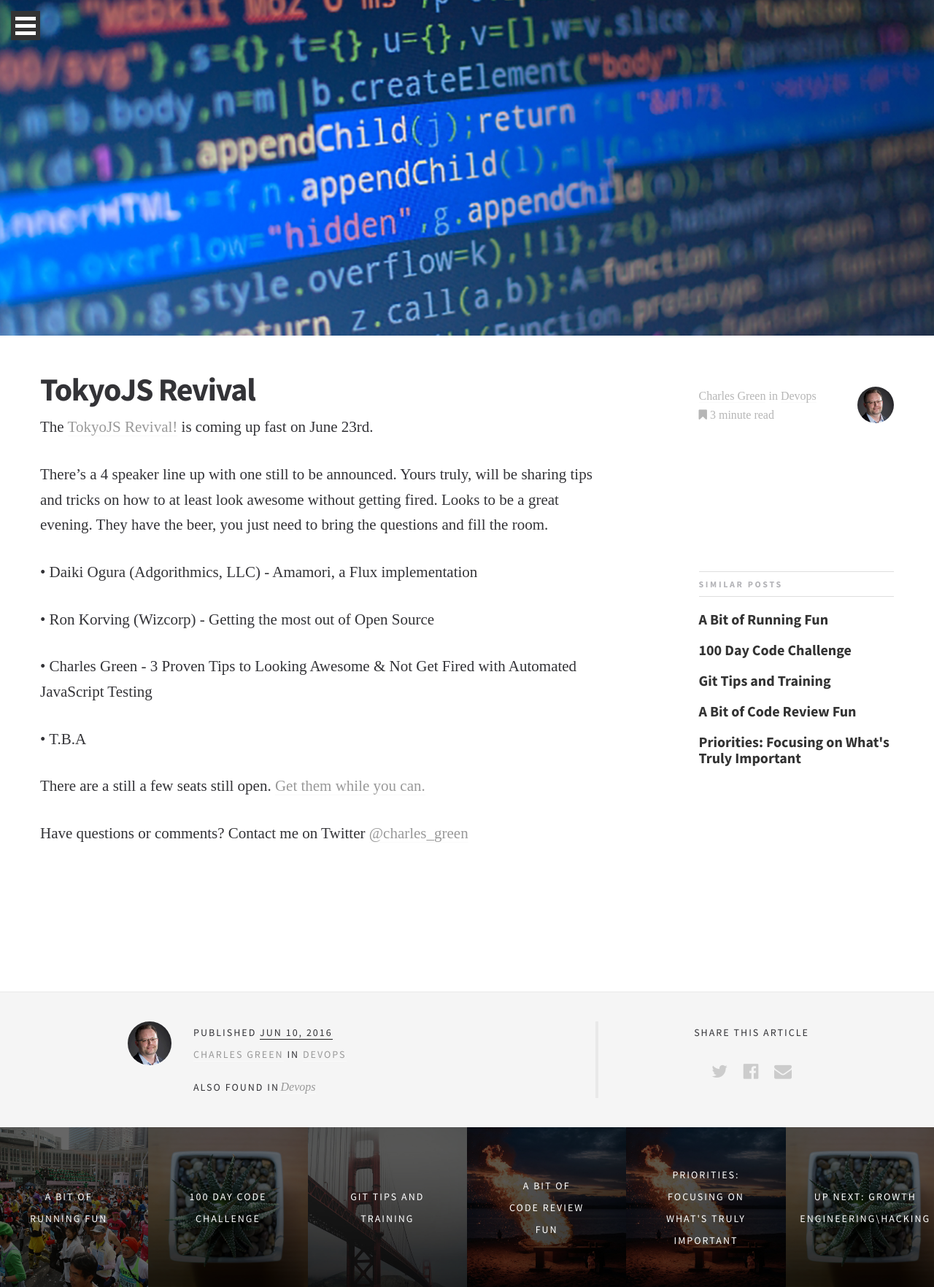
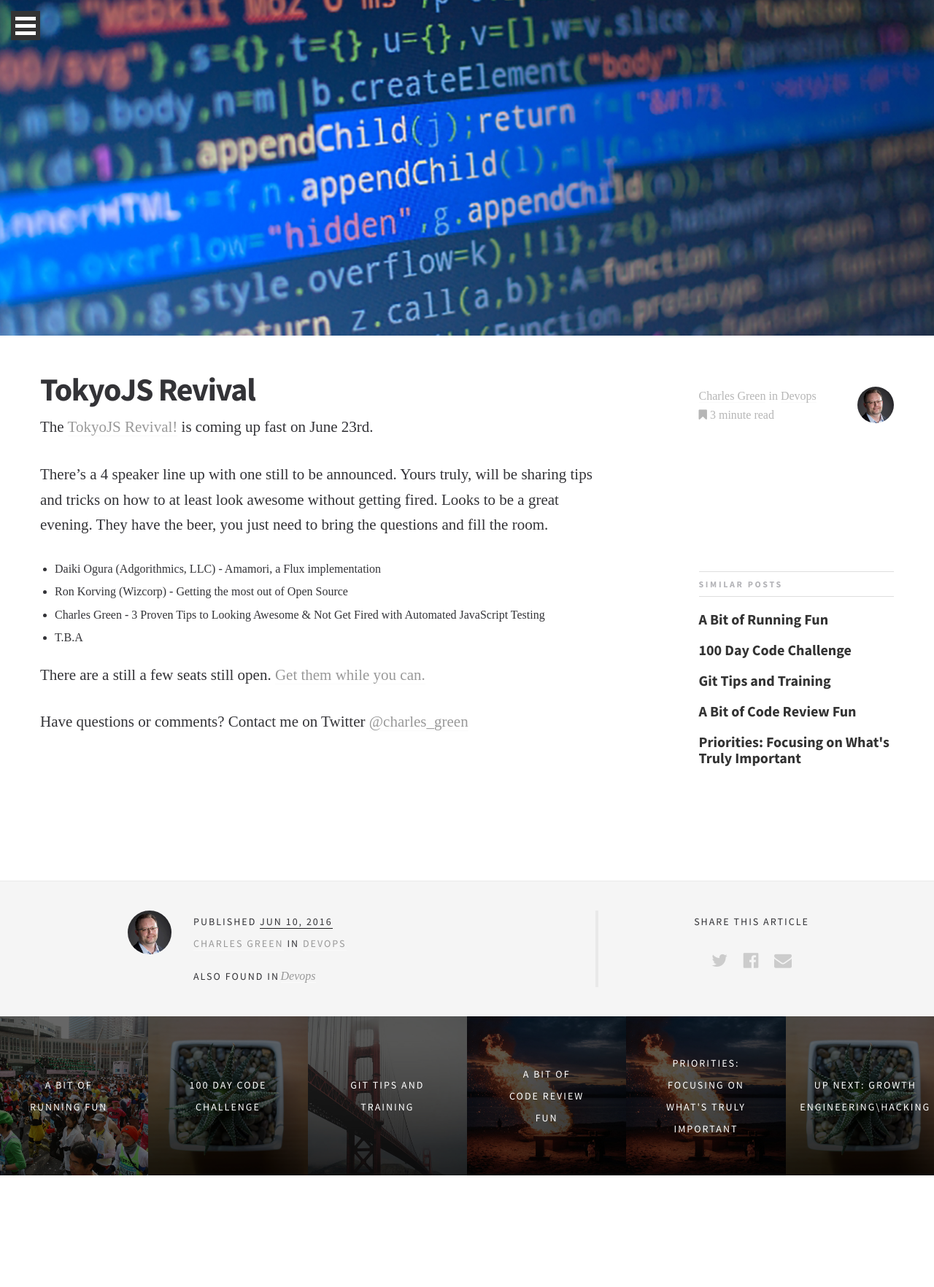
Before and after one commit to metizror/charlesgreen.github.io, a Jekyll site: the page built from _posts/2016-06-10-tokyo-revival.md, in a window 1280 px wide. Shown: the whole page at 73% size. Built offline with Jekyll 4.4.1, drawn with Linux system fonts in a browser that asks for light colours; some web fonts are replaced.

```diff
--- a/_posts/2016-06-10-tokyo-revival.md
+++ b/_posts/2016-06-10-tokyo-revival.md
@@ -20,13 +20,10 @@ The [TokyoJS Revival!](http://www.meetup.com/tokyojs/events/231504609/) is comin
 There's a 4 speaker line up with one still to be announced. Yours truly, will be sharing tips and tricks on how to at least look awesome without getting fired.
 Looks to be a great evening. They have the beer, you just need to bring the questions and fill the room.
 
-• Daiki Ogura (Adgorithmics, LLC) - Amamori, a Flux implementation
-
-• Ron Korving (Wizcorp) - Getting the most out of Open Source
-
-• Charles Green - 3 Proven Tips to Looking Awesome & Not Get Fired with Automated JavaScript Testing
-
-• T.B.A
+- Daiki Ogura (Adgorithmics, LLC) - Amamori, a Flux implementation
+- Ron Korving (Wizcorp) - Getting the most out of Open Source
+- Charles Green - 3 Proven Tips to Looking Awesome & Not Get Fired with Automated JavaScript Testing
+- T.B.A
 
 
 There are a still a few seats still open. [Get them while you can.](http://www.meetup.com/tokyojs/events/231504609/)
```
